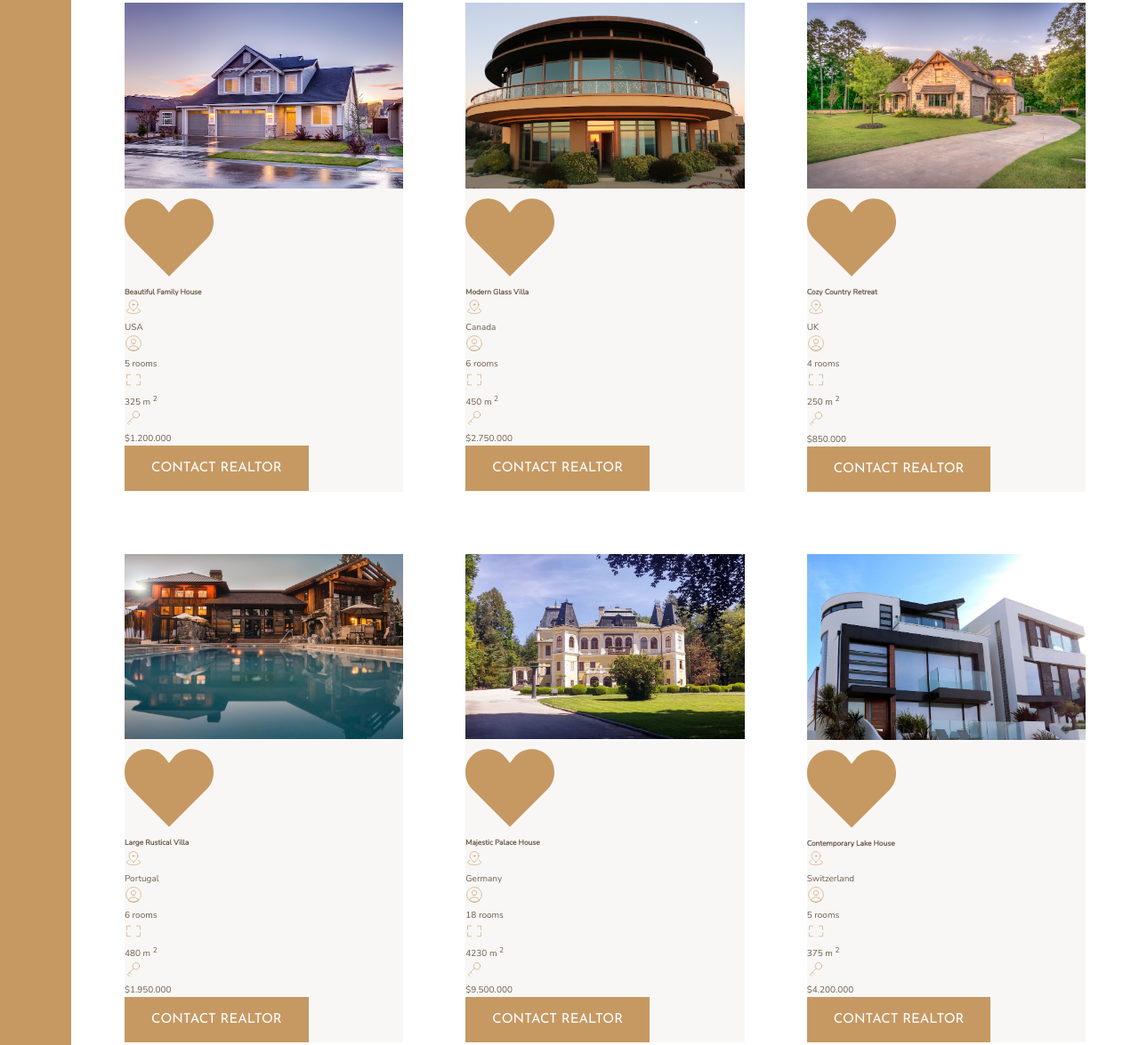
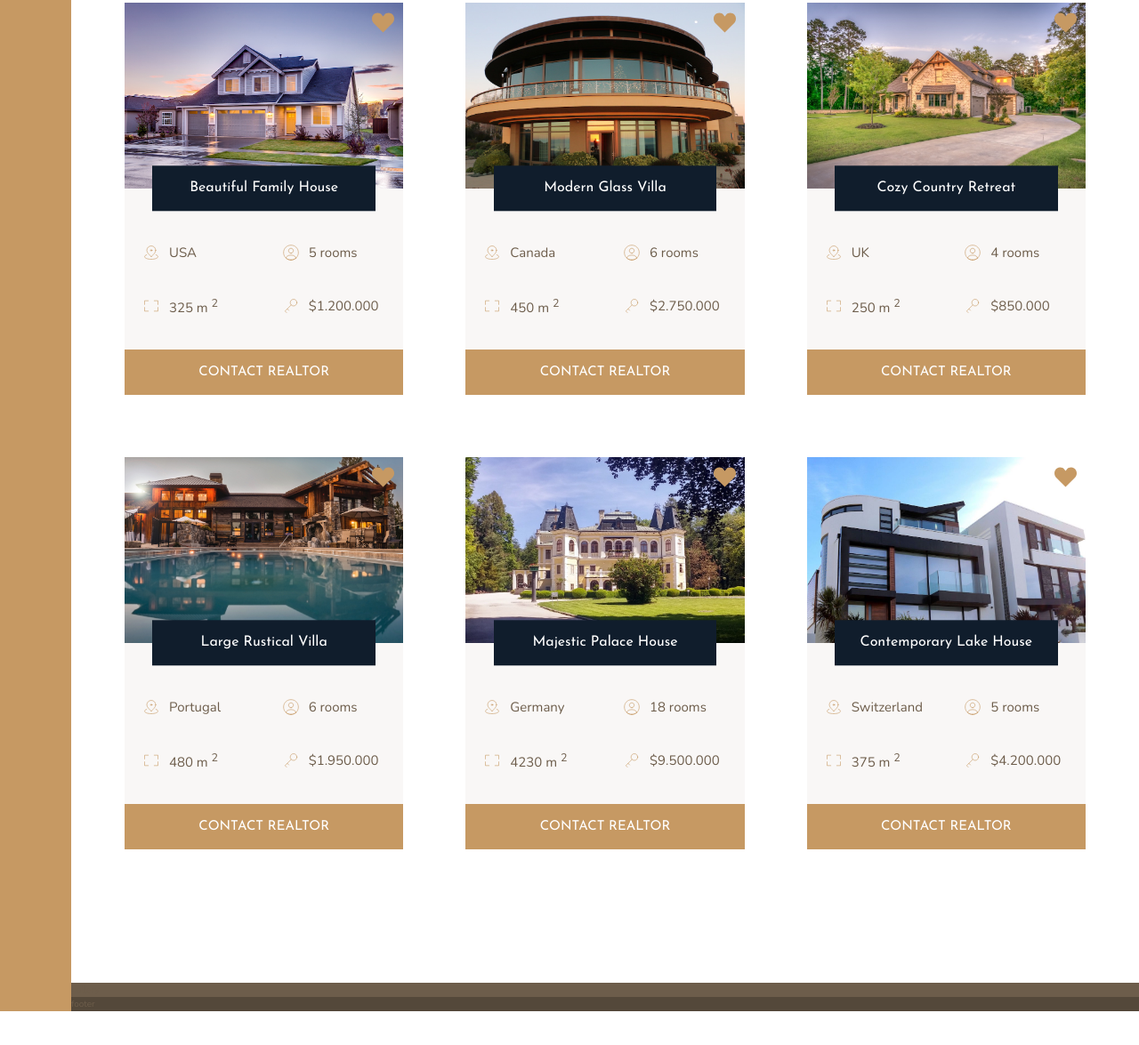
Before and after one commit to tasosbeast/Nexter, a website: page index.html in a window 1280 px wide. Shown: the part 2013-3188 px from the top of the page at 89% size. After the commit the page ends 3150 px from the top, so only its background shows below. Drawn offline with nearby package versions, Linux system fonts and the light colour scheme; files that its build step writes are made by us from their sources.

Commit message:
Style home buttons and update home grid layout
Added the 'home__btn' class to realtor contact buttons in index.html for more specific styling. Updated _homes.scss to use CSS grid for the .home component, improved layout and alignment of elements, and added styles for the new .home__btn class.

```diff
--- a/index.html
+++ b/index.html
@@ -157,7 +157,7 @@
           <img src="img/key.svg" alt="" />
           <p>$1.200.000</p>
         </div>
-        <button class="btn">Contact realtor</button>
+        <button class="btn home__btn">Contact realtor</button>
       </div>
 
       <div class="home">
@@ -180,7 +180,7 @@
           <img src="img/key.svg" alt="" />
           <p>$2.750.000</p>
         </div>
-        <button class="btn">Contact realtor</button>
+        <button class="btn home__btn">Contact realtor</button>
       </div>
 
       <div class="home">
@@ -203,7 +203,7 @@
           <img src="img/key.svg" alt="" />
           <p>$850.000</p>
         </div>
-        <button class="btn">Contact realtor</button>
+        <button class="btn home__btn">Contact realtor</button>
       </div>
 
       <div class="home">
@@ -226,7 +226,7 @@
           <img src="img/key.svg" alt="" />
           <p>$1.950.000</p>
         </div>
-        <button class="btn">Contact realtor</button>
+        <button class="btn home__btn">Contact realtor</button>
       </div>
 
       <div class="home">
@@ -249,7 +249,7 @@
           <img src="img/key.svg" alt="" />
           <p>$9.500.000</p>
         </div>
-        <button class="btn">Contact realtor</button>
+        <button class="btn home__btn">Contact realtor</button>
       </div>
 
       <div class="home">
@@ -272,7 +272,7 @@
           <img src="img/key.svg" alt="" />
           <p>$4.200.000</p>
         </div>
-        <button class="btn">Contact realtor</button>
+        <button class="btn home__btn">Contact realtor</button>
       </div>
     </section>
 
--- a/sass/_homes.scss
+++ b/sass/_homes.scss
@@ -8,26 +8,69 @@
 .home {
   background-color: $color-grey-light-1;
 
+  display: grid;
+  grid-template-columns: repeat(2, 1fr);
+  row-gap: 3.5rem;
+
   &__img {
     width: 100%;
+    grid-column: 1/-1;
+    grid-row: 1/2;
+    z-index: 1;
   }
 
   &__like {
+    grid-row: 1/2;
+    grid-column: 2/3;
+    height: 2.5rem;
+    width: 2.5rem;
+    z-index: 2;
+    justify-self: end;
+    margin: 1rem;
+    cursor: pointer;
   }
 
   &__name {
+    grid-row: 1/2;
+    grid-column: 1/-1;
+    width: 80%;
+    justify-self: center;
+    align-self: end;
+    font-family: $font-display;
+    font-size: 1.6rem;
+    text-align: center;
+    padding: 1.25rem;
+    background-color: $color-secondary;
+    color: white;
+    font-weight: 400;
+    transform: translateY(50%);
+    z-index: 3;
+  }
+
+  &__location,
+  &__rooms {
+    margin-top: 2.5rem;
   }
 
   &__location,
   &__rooms,
   &__area,
   &__price {
+    font-size: 1.5rem;
+    margin-left: 2rem;
+
+    display: flex;
+    align-items: center;
+
+    gap: 1rem;
+
     img {
       height: 2rem;
       width: 2rem;
     }
+  }
 
-    p {
-    }
+  &__btn {
+    grid-column: 1/-1;
   }
 }
```
